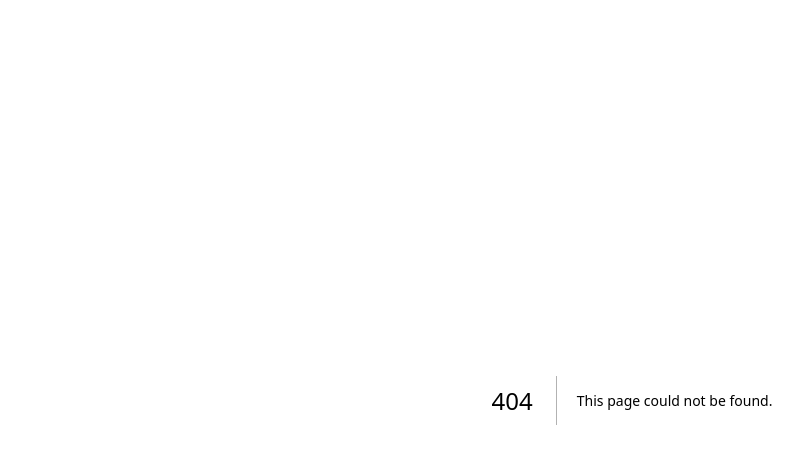
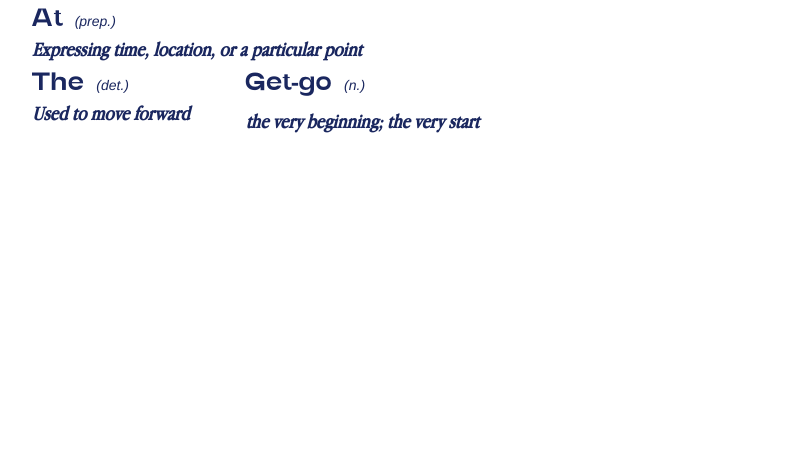
Before and after one commit to SAMAHAN-Systems-Development/samahan-at-the-get-go, a Next.js app: page /at-the-get-go-def in a window 1280 px wide. Before the commit this address had no page. Shown: the top 464 px of the page, without its empty margins (8-811 px from the left). Built offline with nearby package versions, Linux system fonts and the light colour scheme.

Commit message:
feat: at the get go definition for hero section

```diff
--- /dev/null
+++ b/src/app/at-the-get-go-def/page.tsx
@@ -0,0 +1,13 @@
+import React from "react";
+
+import AtTheGetGoDefinition from "@/components/ui/Hero/AtTheGetGoDefinition";
+
+const page = () => {
+  return (
+    <div>
+      <AtTheGetGoDefinition />
+    </div>
+  );
+};
+
+export default page;
--- /dev/null
+++ b/src/components/ui/Hero/AtTheGetGoDefinition.tsx
@@ -0,0 +1,43 @@
+import React from "react";
+
+const AtTheGetGoDefinition: React.FC = () => {
+  return (
+    <div className="m-2 md:ml-10 flex flex-col items-start text-[#1A275F] gap-y-2">
+      <div className="flex flex-col space-y-0">
+        <h2 className="md:text-xl text-[10px] font-artega leading-4">
+          At&nbsp;
+          <span className="md:text-sm font-sans text-[8px] italic">
+            (prep.)
+          </span>
+        </h2>
+        <p className="md:text-xl font-appleGaramond italic text-[9px] font-[700] leading-4">
+          Expressing time, location, or a particular point
+        </p>
+      </div>
+      <div className="md:flex md:space-x-4 gap-y-2">
+        <div className="flex flex-col ">
+          <h2 className="md:text-xl text-[10px] font-artega leading-4">
+            The&nbsp;
+            <span className="md:text-sm font-sans text-[8px] italic">
+              (det.)
+            </span>
+          </h2>
+          <p className="md:text-xl font-appleGaramond italic text-[9px] font-[700] leading-4">
+            Used to move forward
+          </p>
+        </div>
+        <div className="flex flex-col md:px-10 gap-y-2">
+          <h2 className="md:text-xl text-[10px] font-artega leading-4">
+            Get-go&nbsp;
+            <span className="md:text-sm font-sans text-[8px] italic">(n.)</span>
+          </h2>
+          <p className="md:text-xl font-appleGaramond italic text-[9px] font-[700] leading-4">
+            the very beginning; the very start
+          </p>
+        </div>
+      </div>
+    </div>
+  );
+};
+
+export default AtTheGetGoDefinition;
```
Also changed, not shown: 1 other file (tests, documents, lock files or other folders).
